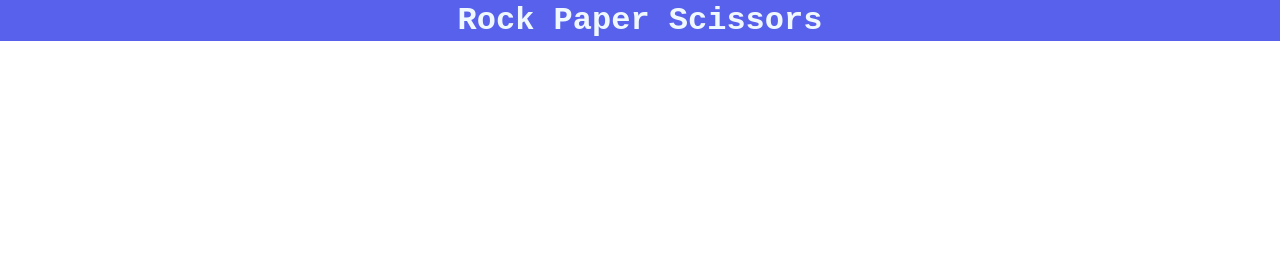
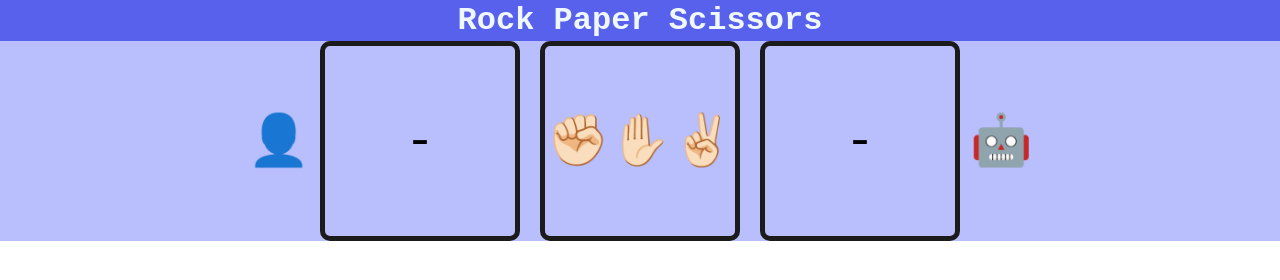
Before and after one commit to Lazy-D-Bit/odin-rock-paper-scissors, a plain HTML site: page index.html in a window 1280 px wide. Drawn offline with Linux system fonts and the light colour scheme.

Commit message:
Completed game-screen CSS

```diff
--- a/index.html
+++ b/index.html
@@ -8,5 +8,23 @@
 </head>
 <body>
     <h1>Rock Paper Scissors</h1>
+    <div class="game-screen">
+        <div class="box">
+            <p class="emote">👤</p>
+        </div>
+        <div class="box" id="player">
+            <p>-</p>
+        </div>
+        <div class="box" id="result">
+            <p>✊🏻✋🏻✌🏻</p>
+        </div>
+        <div class="box" id="bot">
+            <p>-</p>
+        </div>
+        <div class="box">
+            <p class="emote">🤖</p>
+        </div>
+    </div>
 </body>
 </html>
+<!-- ✊🏻✋🏻✌🏻 -->
--- a/style.css
+++ b/style.css
@@ -9,3 +9,30 @@ h1 {
     padding: 2px;
     text-align: center;
 }
+.game-screen {
+    background-color: #b9befd;
+    height: 200px;
+    padding: 0;
+    display: flex;
+    justify-content: center;
+}
+.box {
+    box-sizing: border-box;
+    display: flex;
+    justify-content: center;
+    align-items: center;
+}
+.box > p {
+    margin: 0;
+    padding: 0;
+    font-size: 50px;
+    text-align: center;
+}
+.box#result,
+.box#player,
+.box#bot {
+    width: 200px;
+    margin: 0 10px;
+    border: 5px solid #1b1b1b;
+    border-radius: 10px;
+}
```
